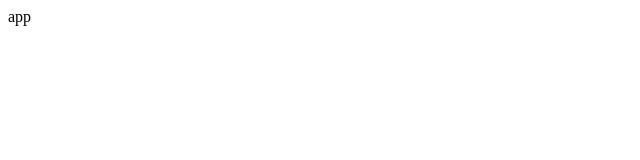
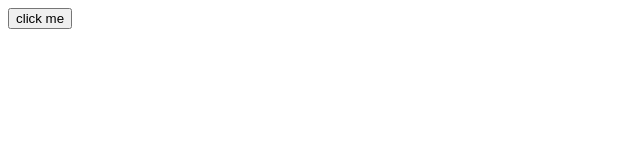
Before and after one commit to Shuxin-Lai/react-jira, a React (Create React App) app: page / in a window 1280 px wide. Shown: the top 160 px of the page, without its empty margins (0-640 px from the left). Built offline with nearby package versions, Linux system fonts and the light colour scheme.

Commit message:
chore: update eslint

```diff
--- a/package.json
+++ b/package.json
@@ -47,6 +47,7 @@
     "@typescript-eslint/parser": "^5.48.0",
     "eslint": "^8.31.0",
     "eslint-plugin-react": "^7.31.11",
+    "eslint-plugin-react-hooks": "^4.6.0",
     "husky": "^8.0.3",
     "lint-staged": "^13.1.0",
     "prettier": "^2.8.1"
--- a/src/App.tsx
+++ b/src/App.tsx
@@ -1,5 +1,15 @@
+import { useCallback } from "react"
+
 function App() {
-  return <div className="App">app</div>
+  const handleClick = useCallback(() => {
+    alert("ok")
+  }, [])
+
+  return (
+    <div className="App">
+      <button onClick={handleClick}>click me</button>
+    </div>
+  )
 }
 
 export default App
```
Also changed, not shown: .eslintrc.js, .prettierrc.json, 1 other file (tests, documents, lock files or other folders).
